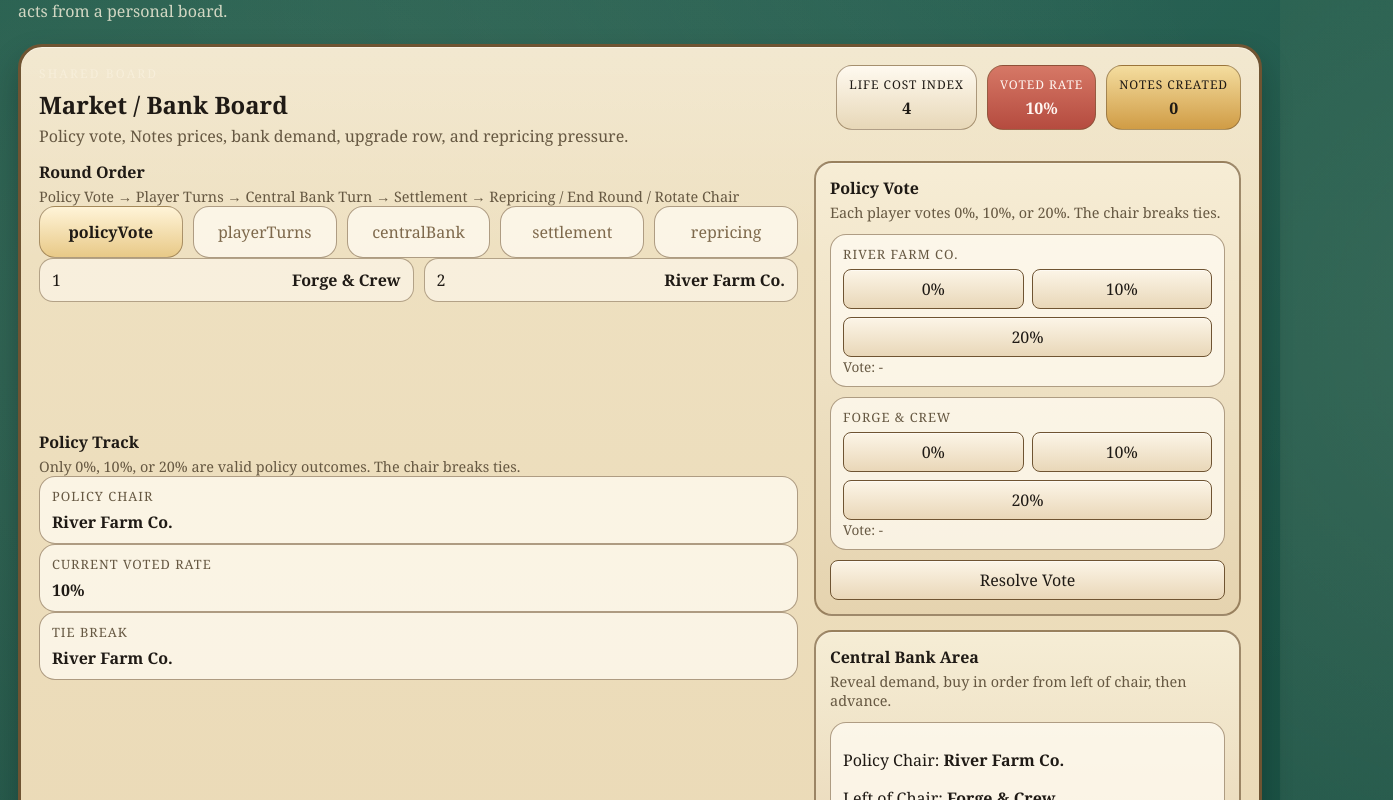
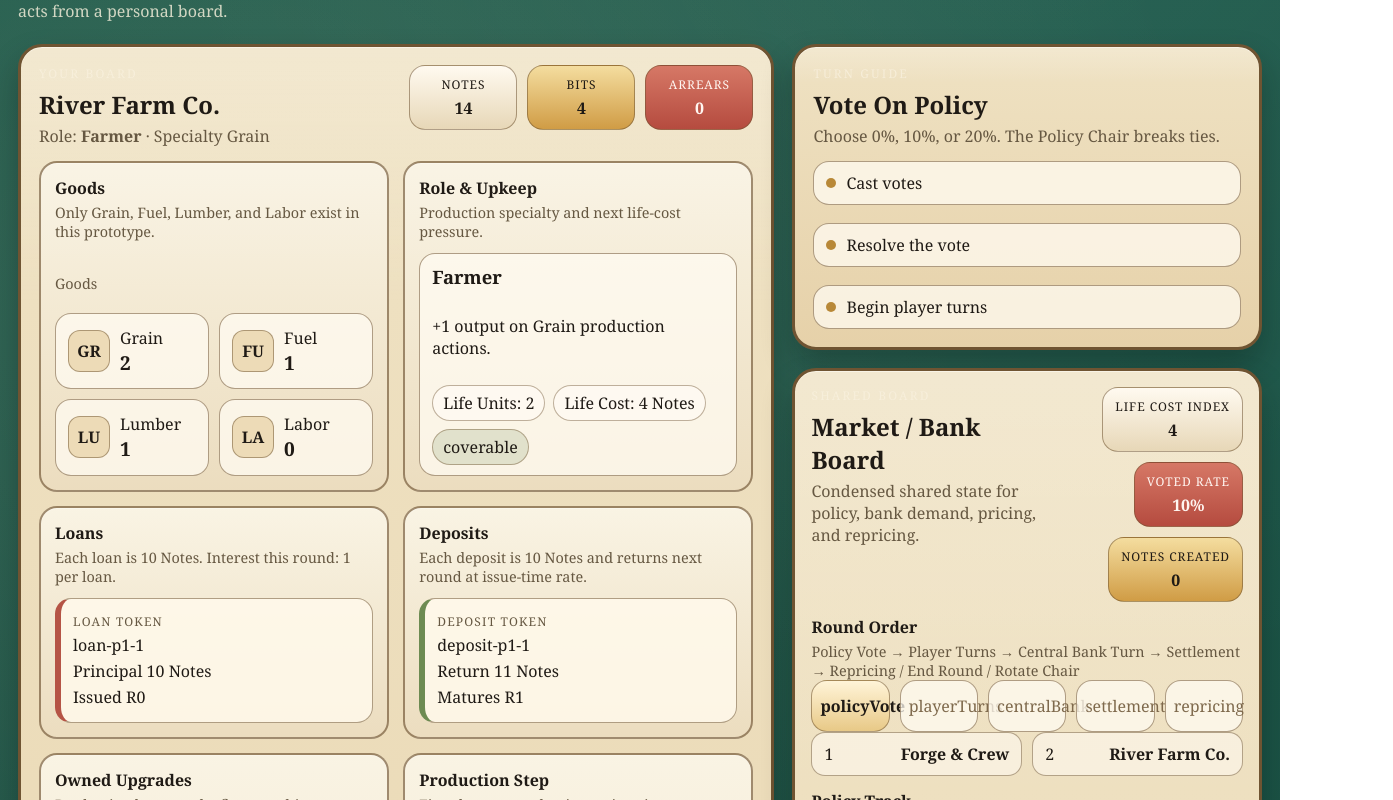
Before and after one commit to noahpedersen-26/mercado, a Next.js app: page / in a window 1280 px wide. Shown: the part 160-960 px from the top of the page, 1393 px wide, since content can reach past the window. Built offline with nearby package versions, Linux system fonts and the light colour scheme.

Commit message:
Refocus UI on single-player guided play view

```diff
--- a/app/globals.css
+++ b/app/globals.css
@@ -125,6 +125,21 @@ select {
   gap: 18px;
 }
 
+.focus-layout {
+  display: grid;
+  grid-template-columns: minmax(0, 1.45fr) minmax(320px, 0.9fr);
+  gap: 18px;
+  align-items: start;
+}
+
+.focus-main-column,
+.focus-side-column,
+.opponents-list,
+.guide-actions-list {
+  display: grid;
+  gap: 18px;
+}
+
 .board {
   background:
     linear-gradient(180deg, rgba(255, 255, 255, 0.22), transparent 12%),
@@ -139,6 +154,10 @@ select {
 
 .shared-board {
   position: relative;
+}
+
+.shared-board-compact {
+  padding: 16px;
 }
 
 .board-header {
@@ -170,6 +189,10 @@ select {
   display: grid;
   grid-template-columns: 1.6fr 0.9fr;
   gap: 16px;
+}
+
+.shared-board-grid-compact {
+  grid-template-columns: 1fr;
 }
 
 .board-zone {
@@ -267,6 +290,10 @@ select {
   gap: 14px;
 }
 
+.player-board-local {
+  min-height: 100%;
+}
+
 .log-layout {
   grid-template-columns: 1.25fr 1fr;
 }
@@ -279,11 +306,42 @@ select {
 .finance-token,
 .currency-token,
 .faction-card,
-.mini-card {
+.mini-card,
+.opponent-card,
+.guide-action {
   border-radius: 16px;
   border: 1px solid rgba(111, 84, 50, 0.55);
   background: rgba(255, 251, 242, 0.75);
   padding: 10px 12px;
+}
+
+.opponent-card-header,
+.opponent-meta-row,
+.opponent-stats-grid {
+  display: grid;
+  gap: 10px;
+}
+
+.opponent-card-active {
+  box-shadow: 0 0 0 2px rgba(255, 236, 170, 0.6);
+}
+
+.opponent-meta-row {
+  grid-template-columns: repeat(3, minmax(0, 1fr));
+}
+
+.guide-action {
+  display: flex;
+  align-items: center;
+  gap: 10px;
+}
+
+.guide-action-dot {
+  width: 10px;
+  height: 10px;
+  border-radius: 999px;
+  background: var(--gold);
+  flex: 0 0 auto;
 }
 
 .track-space {
@@ -569,6 +627,7 @@ select {
 }
 
 @media (max-width: 1100px) {
+  .focus-layout,
   .shared-board-grid,
   .player-board-row,
   .player-board-grid,
@@ -594,7 +653,8 @@ select {
   .track-row,
   .action-grid,
   .player-action-grid,
-  .board-zone-bank {
+  .board-zone-bank,
+  .opponent-meta-row {
     grid-template-columns: 1fr;
   }
 }
--- a/components/game/GameTable.tsx
+++ b/components/game/GameTable.tsx
@@ -6,11 +6,15 @@ import { initialGameState } from "@/lib/game/sample-data";
 import { selectLifeCostIndex } from "@/lib/game/selectors";
 import { GameLog } from "./GameLog";
 import { MarketBankBoard } from "./MarketBankBoard";
+import { OpponentSummary } from "./OpponentSummary";
 import { PlayerBoard } from "./PlayerBoard";
+import { TurnGuidePanel } from "./TurnGuidePanel";
 
 export function GameTable() {
   const [state, dispatch] = useReducer(gameReducer, initialGameState);
   const lifeCostIndex = selectLifeCostIndex(state);
+  const localPlayerId = state.playerOrder[0];
+  const opponents = state.playerOrder.filter((playerId) => playerId !== localPlayerId);
 
   return (
     <main className="table-shell">
@@ -32,15 +36,38 @@ export function GameTable() {
       </header>
 
       <section className="game-table">
-        <MarketBankBoard state={state} dispatch={dispatch} />
+        <div className="focus-layout">
+          <div className="focus-main-column">
+            <PlayerBoard state={state} player={state.players[localPlayerId]} dispatch={dispatch} isLocalPlayer />
+            <GameLog state={state} />
+          </div>
 
-        <div className="player-board-row">
-          {state.playerOrder.map((playerId) => (
-            <PlayerBoard key={playerId} state={state} player={state.players[playerId]} dispatch={dispatch} />
-          ))}
+          <div className="focus-side-column">
+            <TurnGuidePanel state={state} localPlayerId={localPlayerId} />
+            <MarketBankBoard state={state} dispatch={dispatch} compact />
+
+            <section className="board opponents-board">
+              <div className="board-header">
+                <div>
+                  <p className="eyebrow">Table View</p>
+                  <h2>Other Players</h2>
+                  <p className="board-subtitle">Compact role and upgrade summaries keep the focus on your own board.</p>
+                </div>
+              </div>
+
+              <div className="opponents-list">
+                {opponents.map((playerId) => (
+                  <OpponentSummary
+                    key={playerId}
+                    state={state}
+                    player={state.players[playerId]}
+                    isActive={state.round.activePlayerId === playerId}
+                  />
+                ))}
+              </div>
+            </section>
+          </div>
         </div>
-
-        <GameLog state={state} />
       </section>
     </main>
   );
--- a/components/game/MarketBankBoard.tsx
+++ b/components/game/MarketBankBoard.tsx
@@ -16,10 +16,12 @@ import { UpgradeRow } from "./UpgradeRow";
 
 export function MarketBankBoard({
   state,
-  dispatch
+  dispatch,
+  compact = false
 }: {
   state: GameState;
   dispatch: React.Dispatch<Action>;
+  compact?: boolean;
 }) {
   const [repricingResource, setRepricingResource] = useState<ResourceId>("grain");
   const [repricingValue, setRepricingValue] = useState(String(state.anchorNotesPrices.grain));
@@ -33,12 +35,16 @@ export function MarketBankBoard({
     null;
 
   return (
-    <section className="board shared-board">
+    <section className={`board shared-board ${compact ? "shared-board-compact" : ""}`}>
       <div className="board-header">
         <div>
           <p className="eyebrow">Shared Board</p>
           <h2>Market / Bank Board</h2>
-          <p className="board-subtitle">Policy vote, Notes prices, bank demand, upgrade row, and repricing pressure.</p>
+          <p className="board-subtitle">
+            {compact
+              ? "Condensed shared state for policy, bank demand, pricing, and repricing."
+              : "Policy vote, Notes prices, bank demand, upgrade row, and repricing pressure."}
+          </p>
         </div>
         <div className="board-header-stats">
           <CurrencyToken label="Life Cost Index" value={lifeCostIndex} tone="ivory" />
@@ -47,7 +53,7 @@ export function MarketBankBoard({
         </div>
       </div>
 
-      <div className="shared-board-grid">
+      <div className={`shared-board-grid ${compact ? "shared-board-grid-compact" : ""}`}>
         <div className="board-zone board-zone-main">
           <TurnTrack state={state} />
           <PolicyTrack state={state} />
--- /dev/null
+++ b/components/game/OpponentSummary.tsx
@@ -0,0 +1,46 @@
+import type { GameState, PlayerState } from "@/lib/game/types";
+import { CurrencyToken } from "./CurrencyToken";
+
+export function OpponentSummary({
+  state,
+  player,
+  isActive
+}: {
+  state: GameState;
+  player: PlayerState;
+  isActive: boolean;
+}) {
+  return (
+    <article className={`opponent-card ${isActive ? "opponent-card-active" : ""}`}>
+      <div className="opponent-card-header">
+        <div>
+          <p className="game-card-kicker">Opponent</p>
+          <h3>{player.name}</h3>
+          <p className="tiny-note">
+            {state.config.roles[player.role].name} · {state.config.resources[state.config.roles[player.role].specialty].name}
+          </p>
+        </div>
+        {isActive ? <span className="status-chip status-chip-active">Active</span> : null}
+      </div>
+
+      <div className="opponent-meta-row">
+        <CurrencyToken label="Notes" value={player.notes} tone="ivory" />
+        <CurrencyToken label="Bits" value={player.bits} tone="brass" />
+        <CurrencyToken label="Arrears" value={player.arrears} tone="red" />
+      </div>
+
+      <div className="opponent-stats-grid">
+        <div className="mini-card">
+          <p className="track-label">Goods</p>
+          <p>
+            G {player.goods.grain} · F {player.goods.fuel} · L {player.goods.lumber} · La {player.goods.labor}
+          </p>
+        </div>
+        <div className="mini-card">
+          <p className="track-label">Upgrades</p>
+          <p>{player.ownedUpgrades.length > 0 ? player.ownedUpgrades.map((upgrade) => upgrade.name).join(", ") : "None"}</p>
+        </div>
+      </div>
+    </article>
+  );
+}
--- a/components/game/PlayerBoard.tsx
+++ b/components/game/PlayerBoard.tsx
@@ -13,11 +13,13 @@ import { ResourceTokenGroup } from "./ResourceTokenGroup";
 export function PlayerBoard({
   state,
   player,
-  dispatch
+  dispatch,
+  isLocalPlayer = false
 }: {
   state: GameState;
   player: PlayerState;
   dispatch: React.Dispatch<Action>;
+  isLocalPlayer?: boolean;
 }) {
   const [resourceId, setResourceId] = useState<ResourceId>("grain");
   const [useFlex, setUseFlex] = useState(false);
@@ -38,10 +40,10 @@ export function PlayerBoard({
   const isActive = state.round.activePlayerId === player.id;
 
   return (
-    <section className={`board player-board ${isActive ? "is-active-player" : ""}`}>
+    <section className={`board player-board ${isActive ? "is-active-player" : ""} ${isLocalPlayer ? "player-board-local" : ""}`}>
       <div className="board-header">
         <div>
-          <p className="eyebrow">Player Board</p>
+          <p className="eyebrow">{isLocalPlayer ? "Your Board" : "Player Board"}</p>
           <h2>{player.name}</h2>
           <p className="board-subtitle">
             Role: <strong>{state.config.roles[player.role].name}</strong> · Specialty {state.config.resources[specialty].name}
@@ -107,7 +109,11 @@ export function PlayerBoard({
           </div>
         </ActionPanel>
 
-        <ActionPanel title="Production Step" subtitle="Two normal production actions, plus one flex action if last upkeep was fully satisfied." tone="player">
+        <ActionPanel
+          title="Production Step"
+          subtitle="First do your production actions in sequence, then move to market."
+          tone="player"
+        >
           <div className="player-action-grid">
             <label className="control-stack">
               <span>Produce Good</span>
@@ -142,7 +148,11 @@ export function PlayerBoard({
           </div>
         </ActionPanel>
 
-        <ActionPanel title="Market / Finance / Build" subtitle="Active player may trade, take 1 loan, create 1 deposit, repay loans, and buy 1 upgrade." tone="player">
+        <ActionPanel
+          title="Market / Finance / Build"
+          subtitle="After production, choose trade, finance, upgrade, and then end turn."
+          tone="player"
+        >
           <div className="player-action-grid">
             <label className="control-stack">
               <span>Trade Target</span>
--- /dev/null
+++ b/components/game/TurnGuidePanel.tsx
@@ -0,0 +1,106 @@
+import { selectCurrentBankBuyer, selectLifeCostIndex, selectLoanInterestDue } from "@/lib/game/selectors";
+import type { GameState, PlayerId } from "@/lib/game/types";
+
+function getPhasePrompt(state: GameState, localPlayerId: PlayerId) {
+  const activePlayer = state.round.activePlayerId ? state.players[state.round.activePlayerId] : null;
+  const localPlayer = state.players[localPlayerId];
+
+  switch (state.round.phase) {
+    case "policyVote":
+      return {
+        title: "Vote On Policy",
+        detail: "Choose 0%, 10%, or 20%. The Policy Chair breaks ties.",
+        actions: ["Cast votes", "Resolve the vote", "Begin player turns"]
+      };
+    case "playerTurns":
+      if (!activePlayer) {
+        return {
+          title: "Prepare Player Turns",
+          detail: "Resolve the policy vote to begin clockwise play.",
+          actions: []
+        };
+      }
+
+      if (state.round.activePlayerId === localPlayerId) {
+        return state.round.activePlayerStage === "production"
+          ? {
+              title: "Your Production Step",
+              detail: `${localPlayer.name} takes 2 production actions, plus 1 flex action only if last upkeep was fully satisfied.`,
+              actions: ["Produce once", "Produce again", "Use flex if available", "Advance to market"]
+            }
+          : {
+              title: "Your Market Step",
+              detail: "Trade, take 1 loan, create 1 deposit, repay loans, buy at most 1 upgrade, then end turn.",
+              actions: ["Trade", "Finance", "Buy one upgrade", "End turn"]
+            };
+      }
+
+      return {
+        title: `${activePlayer.name}'s Turn`,
+        detail: "You only need a compact read on opponents while the table resolves their turn.",
+        actions:
+          state.round.activePlayerStage === "production"
+            ? ["Resolve their production", "Advance to market"]
+            : ["Resolve their trade/finance/upgrade actions", "End their turn"]
+      };
+    case "centralBank": {
+      const currentBuyerId = selectCurrentBankBuyer(state);
+      return {
+        title: "Central Bank Turn",
+        detail: currentBuyerId
+          ? `Reveal demand, then buy from ${state.players[currentBuyerId].name} at discovered Notes price or anchor.`
+          : "Reveal the demand card and buy starting left of the chair.",
+        actions: ["Reveal demand", "Sell goods to bank in order", "Advance bank buyer"]
+      };
+    }
+    case "settlement":
+      return {
+        title: "Settlement",
+        detail: `Pay 2 Life Units each. Interest is ${selectLoanInterestDue(state.round.votedRate)} Notes per loan.`,
+        actions: ["Pay life", "Pay loan interest", "Resolve arrears if needed"]
+      };
+    case "repricing":
+      return {
+        title: "Repricing / End Round",
+        detail: `Life Cost Index is ${selectLifeCostIndex(state)}. Update anchors manually if needed, then rotate chair.`,
+        actions: ["Review Notes created", "Adjust anchors", "End round"]
+      };
+    default:
+      return {
+        title: "Current Step",
+        detail: "Follow the active phase.",
+        actions: []
+      };
+  }
+}
+
+export function TurnGuidePanel({
+  state,
+  localPlayerId
+}: {
+  state: GameState;
+  localPlayerId: PlayerId;
+}) {
+  const prompt = getPhasePrompt(state, localPlayerId);
+
+  return (
+    <section className="board guide-board">
+      <div className="board-header">
+        <div>
+          <p className="eyebrow">Turn Guide</p>
+          <h2>{prompt.title}</h2>
+          <p className="board-subtitle">{prompt.detail}</p>
+        </div>
+      </div>
+
+      <div className="guide-actions-list">
+        {prompt.actions.map((action) => (
+          <div key={action} className="guide-action">
+            <span className="guide-action-dot" />
+            <span>{action}</span>
+          </div>
+        ))}
+      </div>
+    </section>
+  );
+}
```
